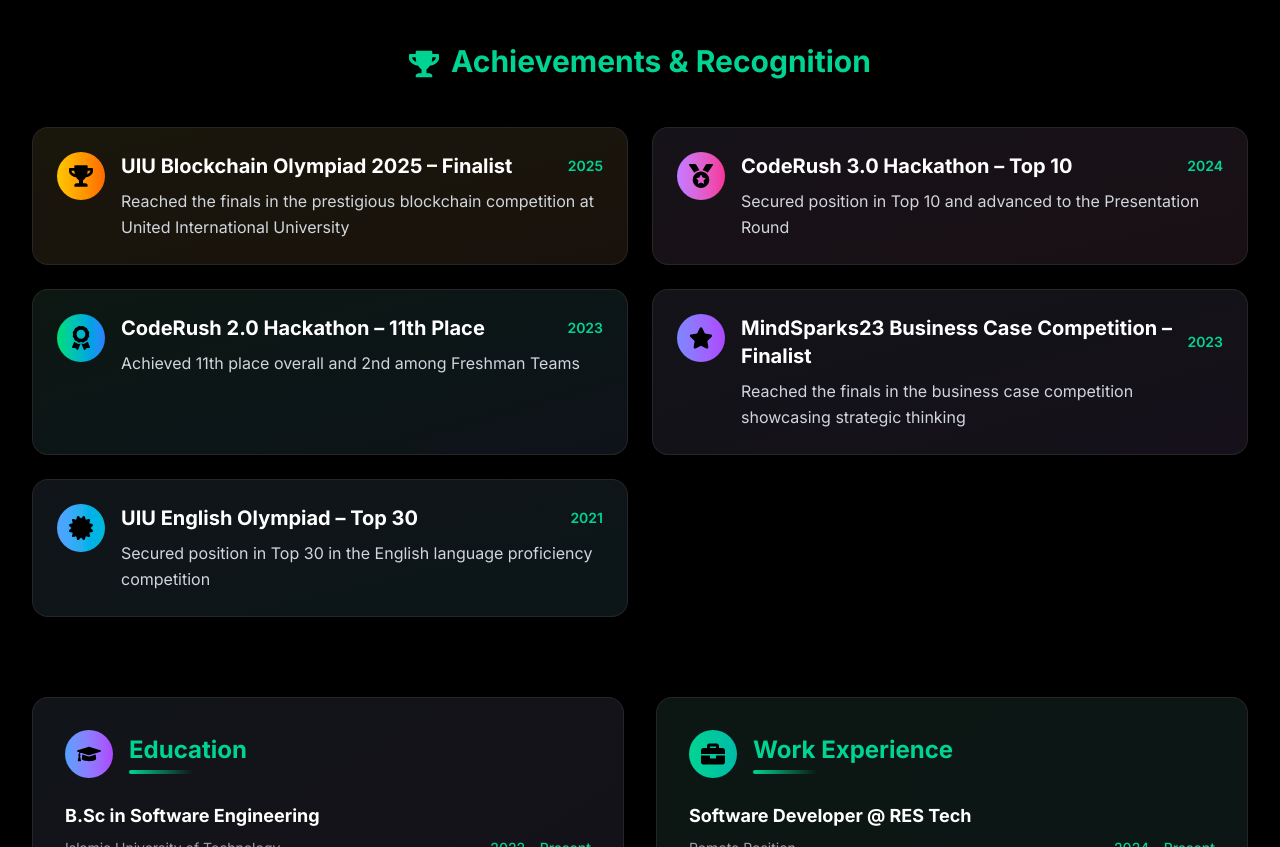
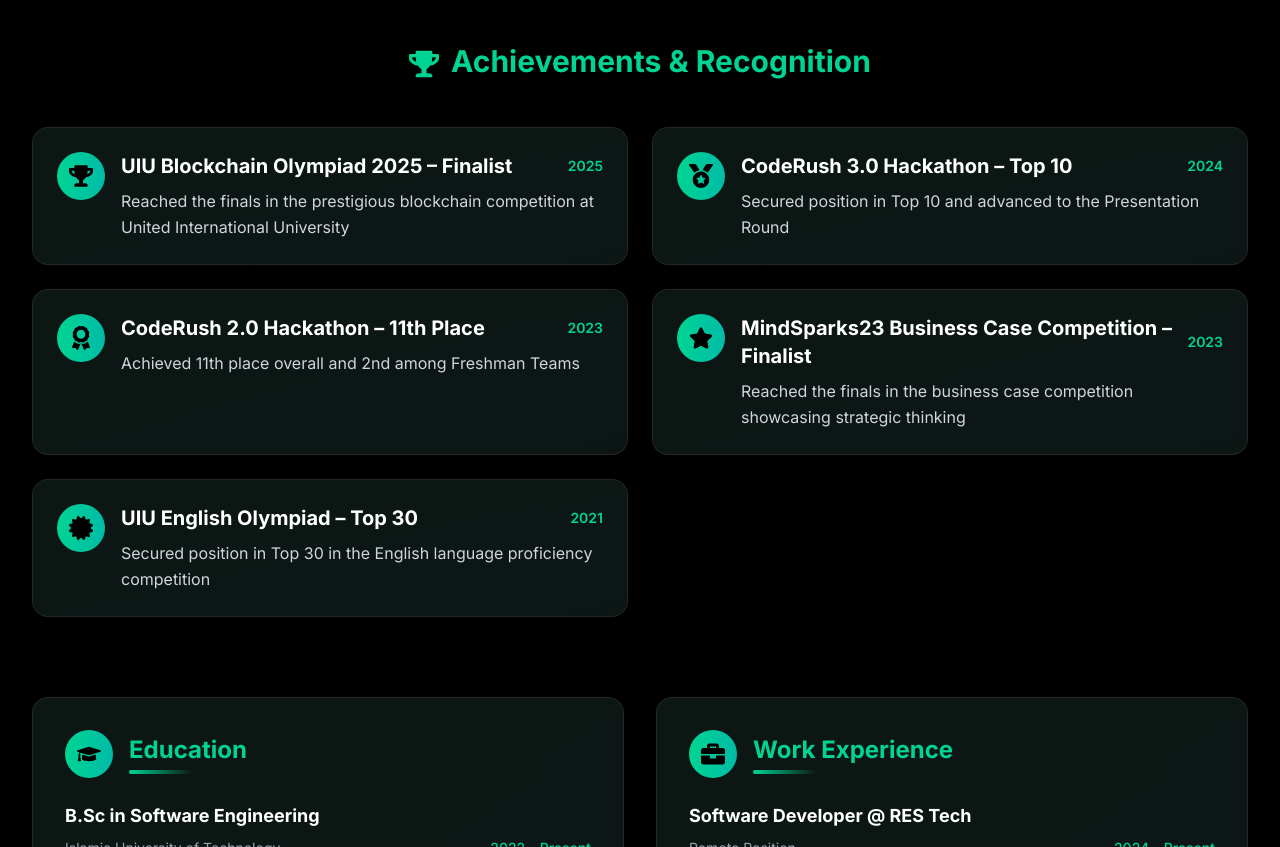
Before and after one commit to Shefwef/Portfolio, a React (Vite) app in the folder portfolio/: page / in a window 1280 px wide. Shown: the part 3200-4047 px from the top of the page. Built offline with nearby package versions, Linux system fonts and the light colour scheme.

Commit message:
made some changes in the about section

```diff
--- a/portfolio/src/components/sections/About.jsx
+++ b/portfolio/src/components/sections/About.jsx
@@ -27,9 +27,9 @@ import {
   FaCogs,
   FaPaintBrush,
   FaLaptopCode,
-  FaMicrochip,
   FaRocket,
   FaShieldAlt,
+  FaMicrochip,
 } from "react-icons/fa";
 import {
   SiJavascript,
@@ -46,6 +46,7 @@ import {
   SiFigma,
   SiWordpress,
 } from "react-icons/si";
+import { TbBrandCSharp } from "react-icons/tb";
 
 const skills = [
   {
@@ -58,7 +59,7 @@ const skills = [
       { name: "TypeScript", icon: SiTypescript, color: "#3178c6" },
       { name: "Java", icon: FaJava, color: "#ed8b00" },
       { name: "C++", icon: FaCode, color: "#00599c" },
-      { name: "C#", icon: FaMicrochip, color: "#239120" },
+      { name: "C#", icon: TbBrandCSharp, color: "#9179E4" },
       { name: "Solidity", icon: FaShieldAlt, color: "#363636" },
       { name: "HTML5", icon: SiHtml5, color: "#e34f26" },
       { name: "CSS3", icon: SiCss3, color: "#1572b6" },
@@ -443,7 +444,9 @@ export const About = () => {
                     <h4 className="text-lg sm:text-xl font-bold text-white mb-2 group-hover:text-emerald-400 transition-colors">
                       {cert.title}
                     </h4>
-                    <p className="text-sm sm:text-base text-gray-400 mb-4">{cert.issuer}</p>
+                    <p className="text-sm sm:text-base text-gray-400 mb-4">
+                      {cert.issuer}
+                    </p>
 
                     {/* Skills Tags */}
                     <div className="flex flex-wrap gap-2">
@@ -488,14 +491,14 @@ export const About = () => {
                   >
                     {/* Background gradient */}
                     <div
-                      className={`absolute inset-0 bg-gradient-to-br ${achievement.color} opacity-5 group-hover:opacity-10 transition-opacity duration-300`}
+                      className={`absolute inset-0 bg-gradient-to-br from-emerald-400 to-teal-500 opacity-5 group-hover:opacity-20 transition-opacity duration-300`}
                     ></div>
 
                     <div className="relative p-4 sm:p-6">
                       <div className="flex items-start gap-4">
                         <motion.div
-                          className={`p-3 rounded-full bg-gradient-to-r ${achievement.color} flex-shrink-0`}
-                          whileHover={{ rotate: 360, scale: 1.1 }}
+                          className="p-3 rounded-full bg-gradient-to-r from-emerald-400 to-teal-500 flex-shrink-0"
+                          whileHover={{ rotate: 360, scale: 1.15 }}
                           transition={{ duration: 0.6 }}
                         >
                           <IconComponent className="text-black" size={24} />
@@ -561,14 +564,14 @@ export const About = () => {
                 >
                   {/* Background gradient */}
                   <div
-                    className={`absolute inset-0 bg-gradient-to-br ${card.color} opacity-5 group-hover:opacity-10 transition-opacity duration-300`}
+                    className={`absolute inset-0 bg-gradient-to-br from-emerald-400 to-teal-500 opacity-5 group-hover:opacity-20 transition-opacity duration-300`}
                   ></div>
 
                   <div className="relative p-4 sm:p-6 lg:p-8">
                     <div className="flex items-center gap-4 mb-6">
                       <motion.div
-                        className={`p-3 rounded-full bg-gradient-to-r ${card.color}`}
-                        whileHover={{ rotate: 360, scale: 1.1 }}
+                        className="p-3 rounded-full bg-gradient-to-r from-emerald-400 to-teal-500"
+                        whileHover={{ rotate: 360, scale: 1.15 }}
                         transition={{ duration: 0.6 }}
                       >
                         <IconComponent className="text-black" size={24} />
```
Also changed, not shown: portfolio/public/csharp-logo.png (added), 1 other file (tests, documents, lock files or other folders).
